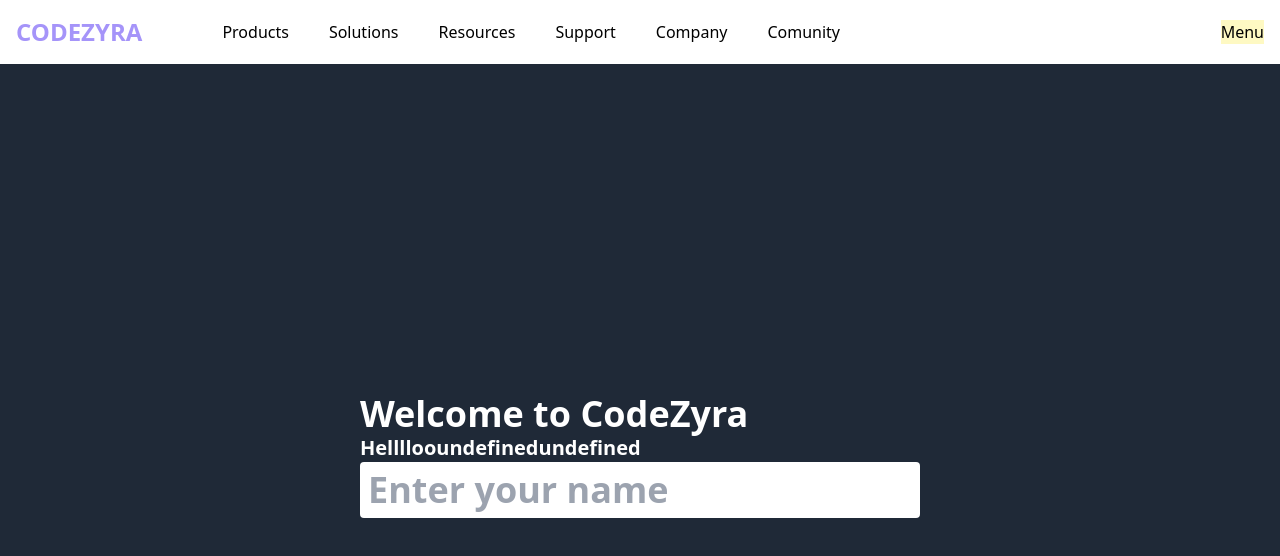
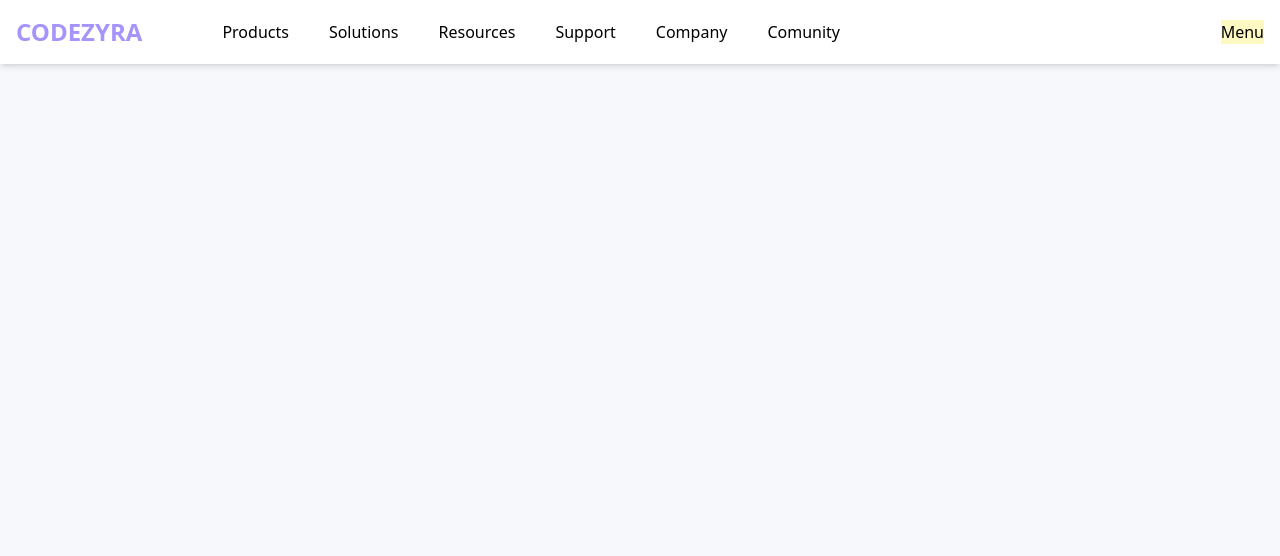
Before and after one commit to Sudila-Jayasekara/codezyra, a React (Vite) app in the folder frontend/: page / in a window 1280 px wide. Shown: the top 556 px of the page. Built offline with nearby package versions, Linux system fonts and the light colour scheme.

Commit message:
Update HomePage.jsx

```diff
--- a/frontend/src/pages/HomePage.jsx
+++ b/frontend/src/pages/HomePage.jsx
@@ -19,18 +19,7 @@ const HomePage = () => {
   }, [company]);
 
   return (
-    <div className="w-full h-screen flex flex-col items-center justify-center bg-gray-800">
-      {/* Main Typing Animation */}
-      <h1 className="text-4xl font-semibold text-white">
-        <p>Welcome to CodeZyra</p>
-        <p className="text-xl">{displayedText}</p> {/* Display the typed text */}
-        <input
-          type="text"
-          placeholder="Enter your name"
-          className="mb-4 p-2 rounded text-black"
-          onChange={(e) => console.log(e.target.value)}
-        />
-      </h1>
+    <div>
     </div>
   );
 };
```
